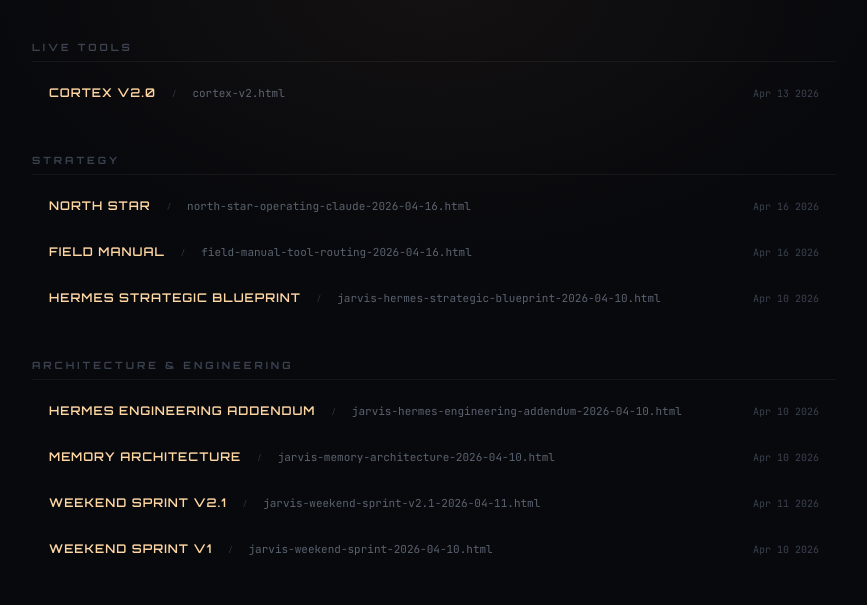
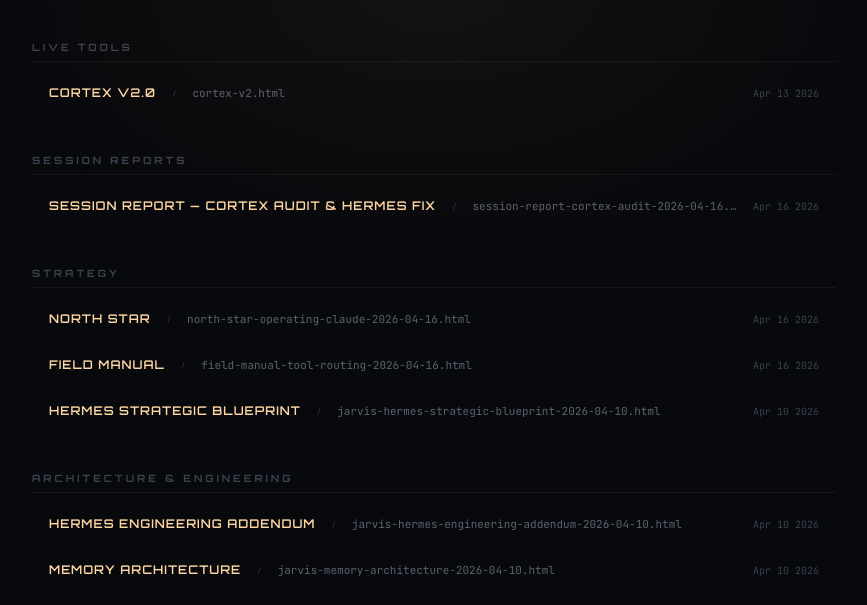
Before and after one commit to philbelue/jarvis, a plain HTML site: page index.html in a window 1280 px wide. Shown: the part 116-721 px from the top of the page, without its empty margins (206-1073 px from the left). Drawn offline with Linux system fonts and the light colour scheme.

Commit message:
Add session report to index

```diff
--- a/index.html
+++ b/index.html
@@ -155,6 +155,17 @@ footer a:hover { color: var(--gold); }
   </div>
 
   <div class="section">
+    <div class="section-label">Session Reports</div>
+
+    <a class="link-row" href="https://philbelue.github.io/jarvis/session-report-cortex-audit-2026-04-16.html" target="_blank">
+      <span class="link-title">Session Report — Cortex Audit &amp; Hermes Fix</span>
+      <span class="link-sep">/</span>
+      <span class="link-url">session-report-cortex-audit-2026-04-16.html</span>
+      <span class="link-date">Apr 16 2026</span>
+    </a>
+  </div>
+
+  <div class="section">
     <div class="section-label">Strategy</div>
 
     <a class="link-row" href="https://philbelue.github.io/jarvis/north-star-operating-claude-2026-04-16.html" target="_blank">
```
